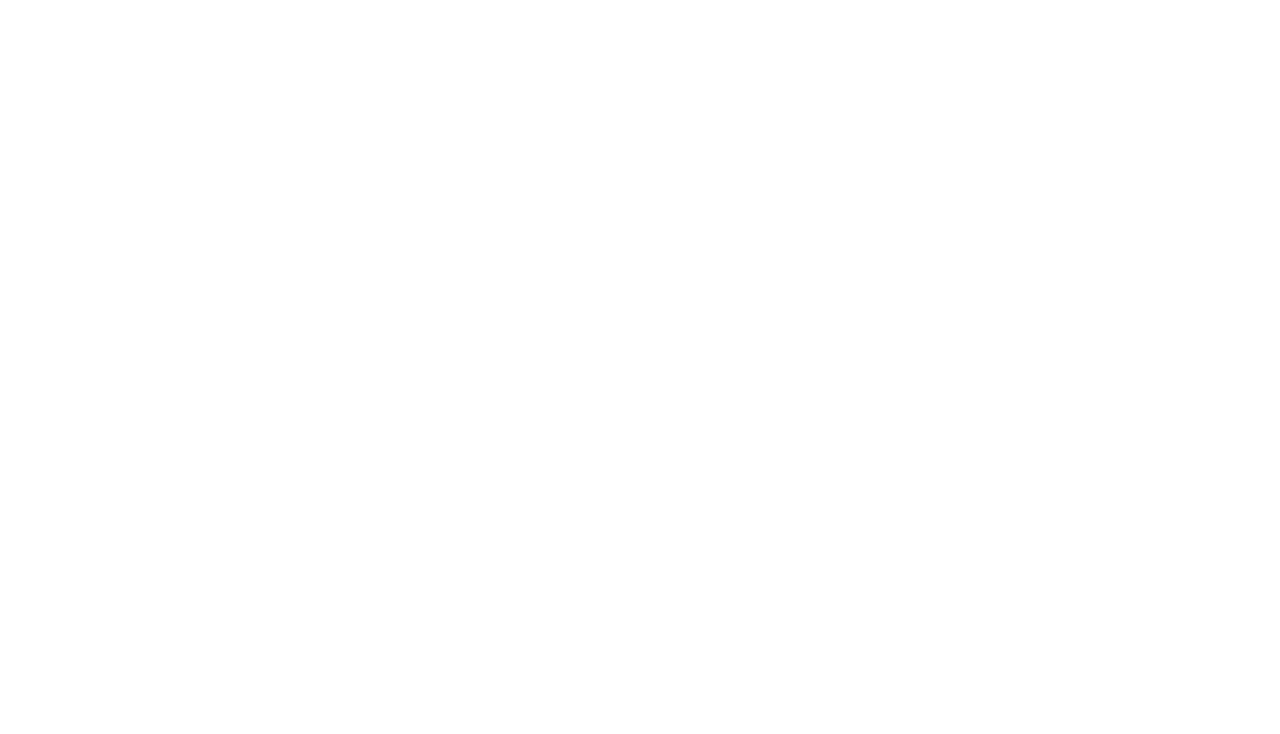
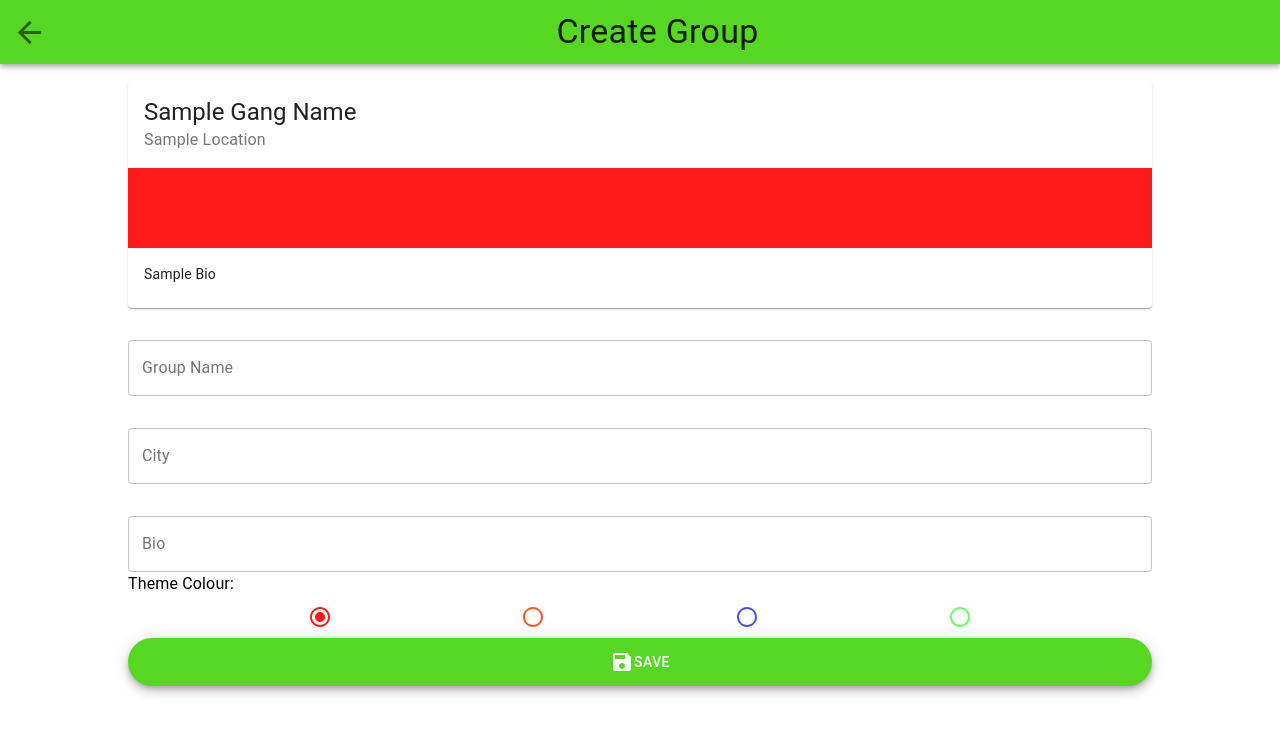
Before and after one commit to ianDesson/gander, a React (Create React App) app: page /CreateGroup in a window 1280 px wide. Shown: the top 734 px of the page. Built offline with nearby package versions, Linux system fonts and the light colour scheme.

Commit message:
Adds CreateGroups page

```diff
--- a/src/routes.js
+++ b/src/routes.js
@@ -8,6 +8,7 @@
 import Login from './static-pages/Login';
 import SignUp from './static-pages/SignUp'
 import Messages from "./static-pages/Messages";
+import CreateGroup from './static-pages/CreateGroup';
 
 /*
  * Forces the page to scroll to the top when loaded
@@ -39,6 +40,7 @@
       <Route path="/Profile" component={Profile} />
       <Route path="/EditInfo" component={EditInfo} />
       <Route path="/Messages" component={Messages} />
+      <Route path="/CreateGroup" component={CreateGroup} />
     </ScrollToTop>
   </Switch>
 );
--- /dev/null
+++ b/src/static-pages/CreateGroup.js
@@ -0,0 +1,152 @@
+import React from "react";
+import {
+  Grid,
+  TextField,
+  Card,
+  Radio,
+  Typography,
+  CardMedia,
+  CardHeader,
+  CardContent,
+  Fab
+} from "@material-ui/core";
+
+import { deepOrange } from "@material-ui/core/colors";
+import Save from '@material-ui/icons/Save';
+
+import EditingNavBar from "../components/EditingNavBar";
+
+export default class CreateGroup extends React.Component {
+  constructor(props) {
+    super(props);
+    this.state = {
+      gangName: "Sample Gang Name",
+      location: "Sample Location",
+      selectedColor: "#ff1a1a",
+      bio: "Sample Bio"
+    };
+  }
+
+  handleNameChange = event => {
+    this.setState({
+      gangName: event.target.value,
+      location: this.state.location,
+      selectedColor: this.state.selectedColor,
+      bio: this.bio
+    });
+  };
+
+  handleLocationChange = event => {
+    this.setState({
+      gangName: this.state.gangName,
+      location: event.target.value,
+      selectedColor: this.state.selectedColor,
+      bio: this.bio
+    });
+  };
+
+  handleColorChange = color => {
+    this.setState({
+      gangName: this.state.gangName,
+      location: this.state.location,
+      selectedColor: color,
+      bio: this.bio
+    });
+  };
+
+  handleBioChange = event => {
+    this.setState({
+      gangName: this.state.gangName,
+      location: this.state.location,
+      selectedColor: this.state.selectedColor,
+      bio: event.target.value
+    });
+  };
+
+  render() {
+    return (
+      <>
+        <EditingNavBar title="Create Group" backNavigation="/messages" />
+        <Grid
+          container
+          direction="column"
+          justify="center"
+          style={{ width: "80%", margin: "1rem auto" }}
+        >
+          <Card>
+            <CardHeader
+              title={this.state.gangName}
+              subheader={this.state.location}
+            />
+            <CardMedia
+              style={{
+                height: "5rem",
+                backgroundColor: this.state.selectedColor
+              }}
+            />
+            <CardContent>
+              <Typography variant="body2" component="p">
+                {this.state.bio}
+              </Typography>
+            </CardContent>
+          </Card>
+          <TextField
+            label="Group Name"
+            variant="outlined"
+            style={{ marginTop: "2rem" }}
+            onChange={this.handleNameChange}
+          />
+          <TextField
+            label="City"
+            variant="outlined"
+            style={{ margin: "2rem 0 2rem" }}
+            onChange={this.handleLocationChange}
+          />
+          <TextField
+            multiline
+            rowsMax="4"
+            label="Bio"
+            variant="outlined"
+            onChange={this.handleBioChange}
+          />
+          <Typography variant="body1">Theme Colour:</Typography>
+          <Grid
+            container
+            direction="row"
+            justify="space-evenly"
+            alignItems="center"
+          >
+            <Radio
+              checked={this.state.selectedColor === "#ff1a1a"}
+              onChange={() => this.handleColorChange("#ff1a1a")}
+              style={{ color: "#ff1a1a" }}
+            />
+            <Radio
+              checked={this.state.selectedColor === deepOrange[500]}
+              onChange={() => this.handleColorChange(deepOrange[500])}
+              style={{ color: deepOrange[500] }}
+            />
+            <Radio
+              checked={this.state.selectedColor === "#4d4dff"}
+              onChange={() => this.handleColorChange("#4d4dff")}
+              style={{ color: "#4d4dff" }}
+            />
+            <Radio
+              checked={this.state.selectedColor === "#66ff66"}
+              onChange={() => this.handleColorChange("#66ff66")}
+              style={{ color: "#66ff66" }}
+            />
+          </Grid>
+          <Fab
+            variant="extended"
+            style={{ color: "#FCFFFC", backgroundColor: "#56D822" }}
+
+          >
+            <Save />
+            Save
+          </Fab>
+        </Grid>
+      </>
+    );
+  }
+}
--- a/src/static-pages/EditInfo.js
+++ b/src/static-pages/EditInfo.js
@@ -96,11 +96,12 @@
               <this.CardGrid />
               <TextField
                 multiline
+                variant="outlined"
                 label="Bio"
                 rowsMax="4"
                 style={{ margin: "2rem 0 2rem" }}
               />
-              <TextField label="City" />
+              <TextField label="City" variant="outlined" />
               <Grid item style={{ margin: "2rem 0 2rem" }}>
                 <Typography variant="h6">Gender</Typography>
                 <Grid container direction="row" justify="space-evenly">
--- a/src/static-pages/GangView.js
+++ b/src/static-pages/GangView.js
@@ -35,14 +35,14 @@
       imageFileName: "gaming.png"
     },
     {
-      name: "Entrepeneurial Gang",
+      name: "Entrepeneurship Gang",
       description: "A gang of entrepeneurs who discuss anything business!",
-      imageFileName: "gaming.png"
+      imageFileName: "entrepeneurship.png"
     },
     {
       name: "Engineering Gang",
       description: "A gang of Engineers drinking coffee to meet deadlines.",
-      imageFileName: "gaming.png"
+      imageFileName: "engineering.png"
     }
   ];
 
@@ -71,7 +71,7 @@
 
               <CardMedia
                 style={{height: "20rem", backgroundSize: "contain"}}
-                image={"/gaming.png"}
+                image={this.gangs[this.state.currentIndex].imageFileName}
                 title={this.gangs[this.state.currentIndex].name}
               />
 
```
Also changed, not shown: public/engineering.png (added), public/entrepeneurship.png (added).
